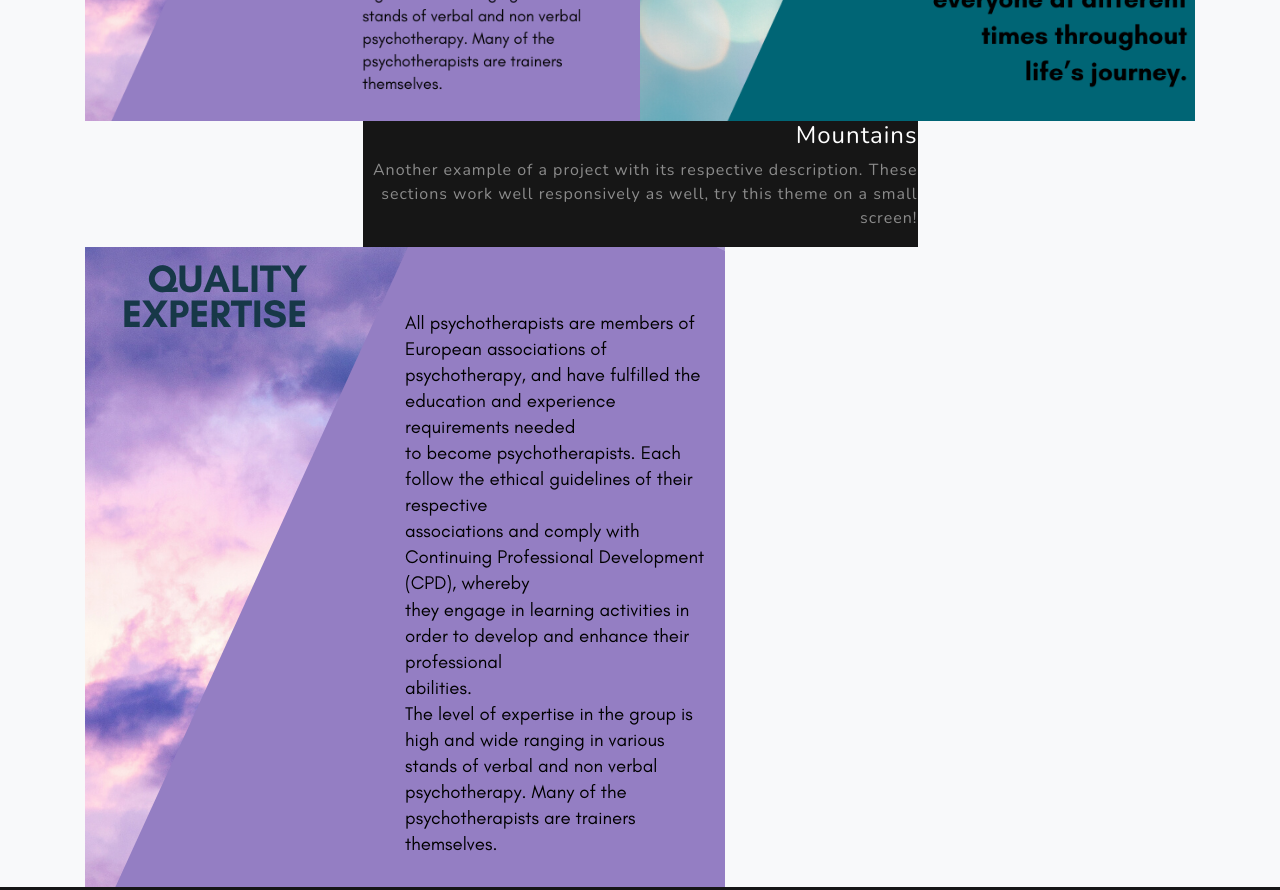
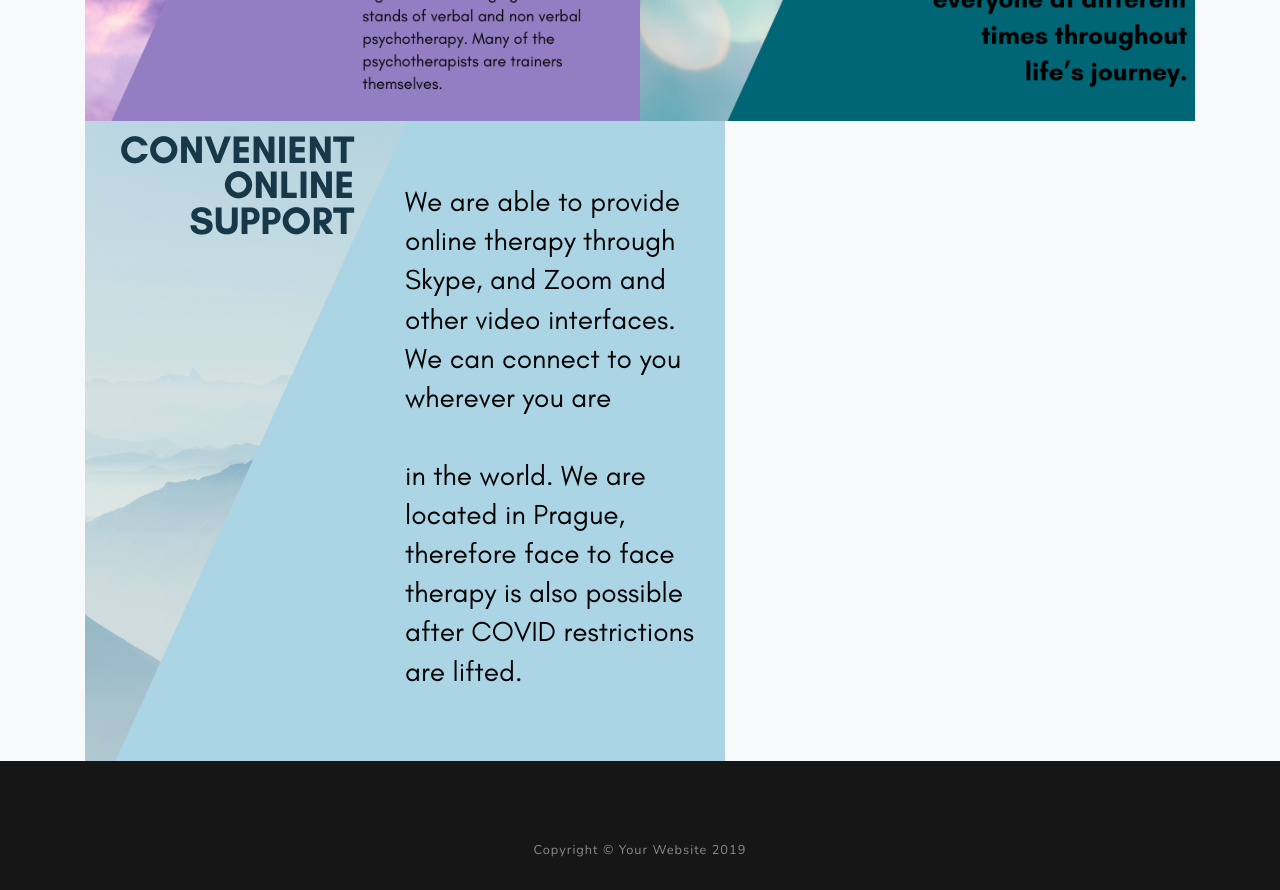
Before and after one commit to nafeesahyounis/foreigntherapistsgroup, a website: page untitled6/startbootstrap-grayscale-gh-pages 4/about.html in a window 1280 px wide. Shown: the part 1960-2850 px from the top of the page. Drawn offline with nearby package versions, Linux system fonts and the light colour scheme.

Commit message:
image added for convenient

```diff
--- a/untitled6/startbootstrap-grayscale-gh-pages 4/about.html
+++ b/untitled6/startbootstrap-grayscale-gh-pages 4/about.html
@@ -111,19 +111,18 @@ the possibility to make a difference in psychotherapy. </p> </h4>
       <!-- Project Two Row -->
       <div class="row justify-content-center no-gutters">
         <div class="col-lg-12">
-          <img class="img-fluid" src="https://nafeesahyounis.github.io/foreigntherapistsgroup/untitled6/assets/images/qualityexpertise.png" alt="">
+          <img class="img-fluid" src="https://nafeesahyounis.github.io/foreigntherapistsgroup/untitled6/assets/images/convenience.png" alt="">
         </div>
         <div class="col-lg-6 order-lg-first">
           <div class="bg-black text-center h-100 project">
             <div class="d-flex h-100">
-              <div class="project-text w-100 my-auto text-center text-lg-right">
-                <h4 class="text-white">Mountains</h4>
-                <p class="mb-0 text-white-50">Another example of a project with its respective description. These sections work well responsively as well, try this theme on a small screen!</p>
-                <hr class="d-none d-lg-block mb-0 mr-0">
-              </div>
+
             </div>
           </div>
         </div>
+      </div>
+
+
       </div>
 
     </div>
```
Also changed, not shown: untitled6/assets/images/convenience.png (added).
